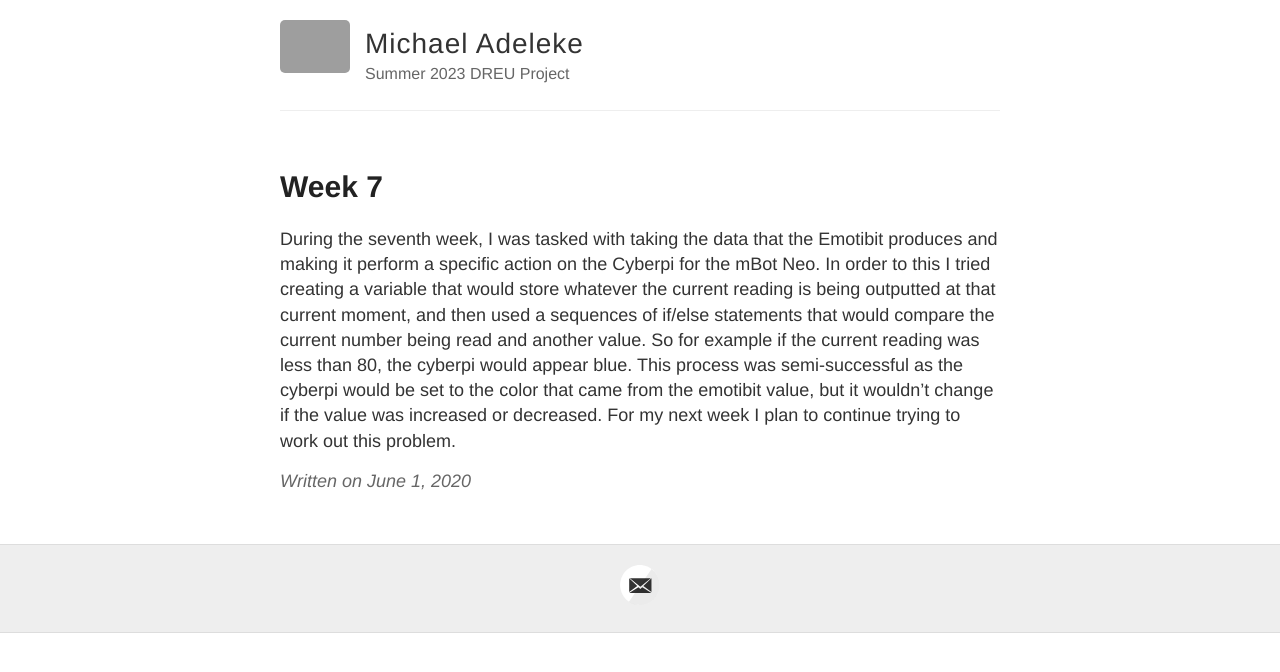
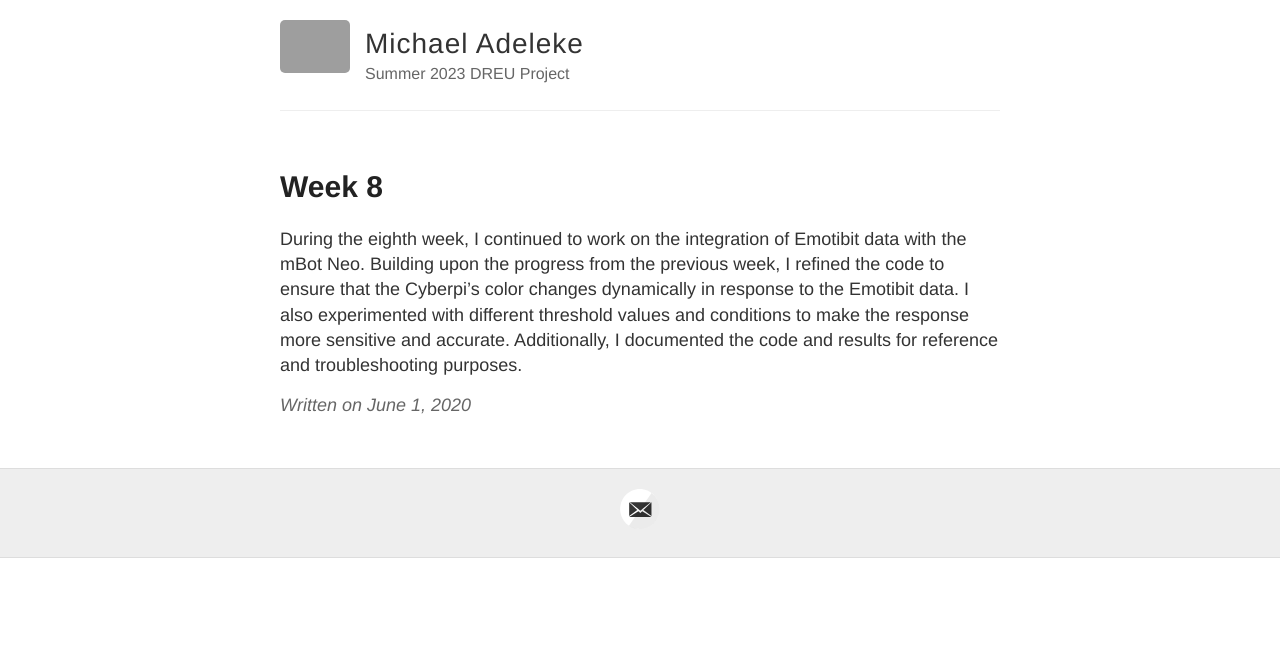
Before and after one commit to michaeladeleke1/michaeladeleke1.github.io, a Jekyll site: the page built from _posts/2020-06-01-week8.md, in a window 1280 px wide. Shown: the top 672 px of the page. Built offline with Jekyll 4.4.1, drawn with Linux system fonts in a browser that asks for light colours; grey boxes are pictures that could not be loaded.

Commit message:
2020-06-01-week8.md

```diff
--- a/_posts/2020-06-01-week8.md
+++ b/_posts/2020-06-01-week8.md
@@ -1,6 +1,6 @@
 ---
 layout: post
-title: Week 7
+title: Week 8
 ---
 
-During the seventh week, I was tasked with taking the data that the Emotibit produces and making it perform a specific action on the Cyberpi for the mBot Neo. In order to this I tried creating a variable that would store whatever the current reading is being outputted at that current moment, and then used a sequences of if/else statements that would compare the current number being read and another value. So for example if the current reading was less than 80, the cyberpi would appear blue. This process was semi-successful as the cyberpi would be set to the color that came from the emotibit value, but it wouldn't change if the value was increased or decreased. For my next week I plan to continue trying to work out this problem.
+During the eighth week, I continued to work on the integration of Emotibit data with the mBot Neo. Building upon the progress from the previous week, I refined the code to ensure that the Cyberpi's color changes dynamically in response to the Emotibit data. I also experimented with different threshold values and conditions to make the response more sensitive and accurate. Additionally, I documented the code and results for reference and troubleshooting purposes.
```
